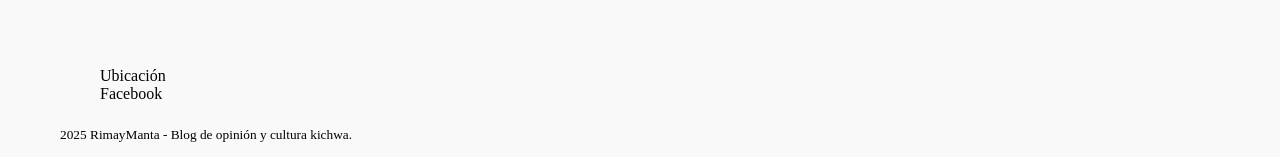
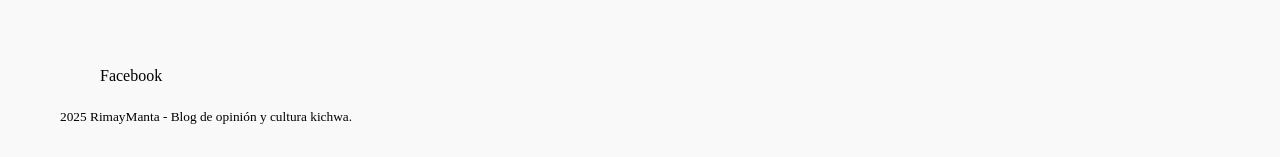
Before and after one commit to runacast/runacast.github.io, a Next.js app: page / in a window 1280 px wide. Shown: the part 455-612 px from the top of the page. Built offline with nearby package versions, Linux system fonts and the light colour scheme.

Commit message:
Update Footer.js
Adding styles

```diff
--- a/src/components/Footer.js
+++ b/src/components/Footer.js
@@ -5,7 +5,6 @@ export default function Header(){
     return <div id="footer">
         <div className="content">
             <ul className="list">
-                <li><a href="/location">Ubicación</a></li>
                 <li><a target="_blank" href="https://www.facebook.com/rimaymanta">Facebook</a></li>
             </ul>
             <br></br>
```
